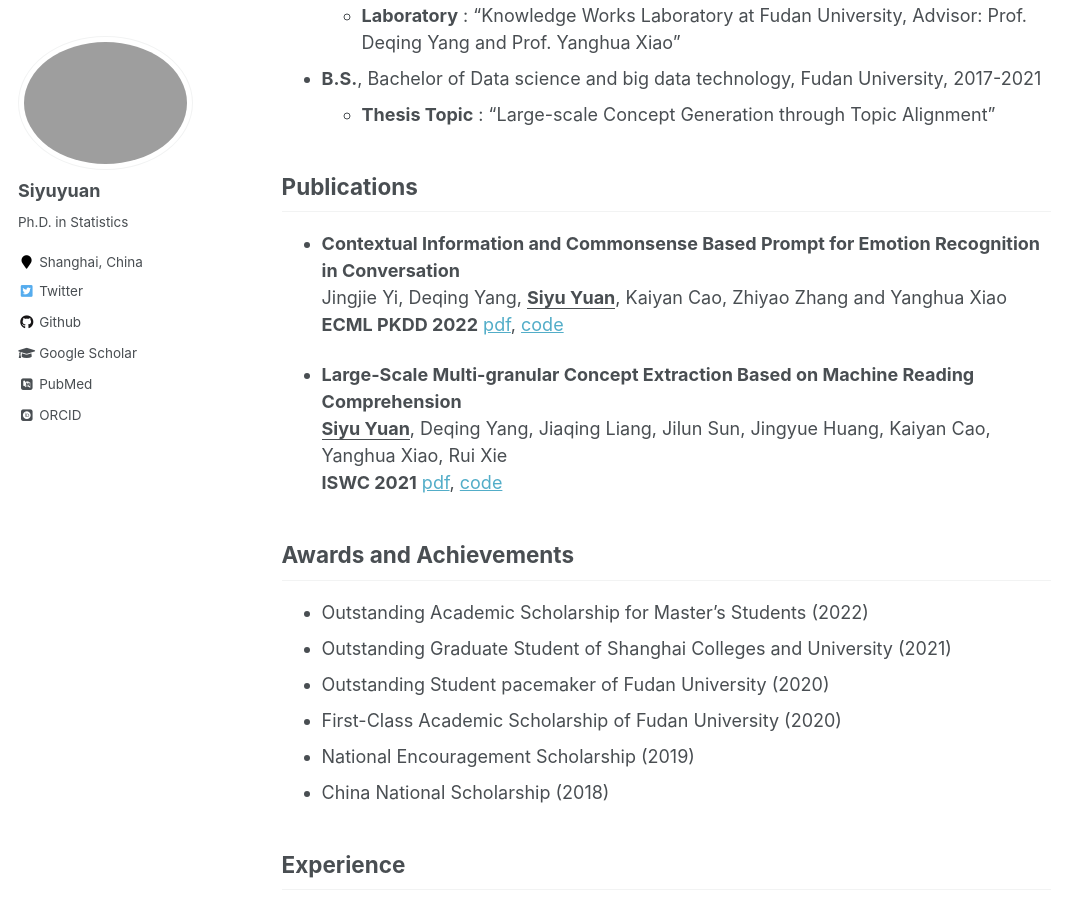
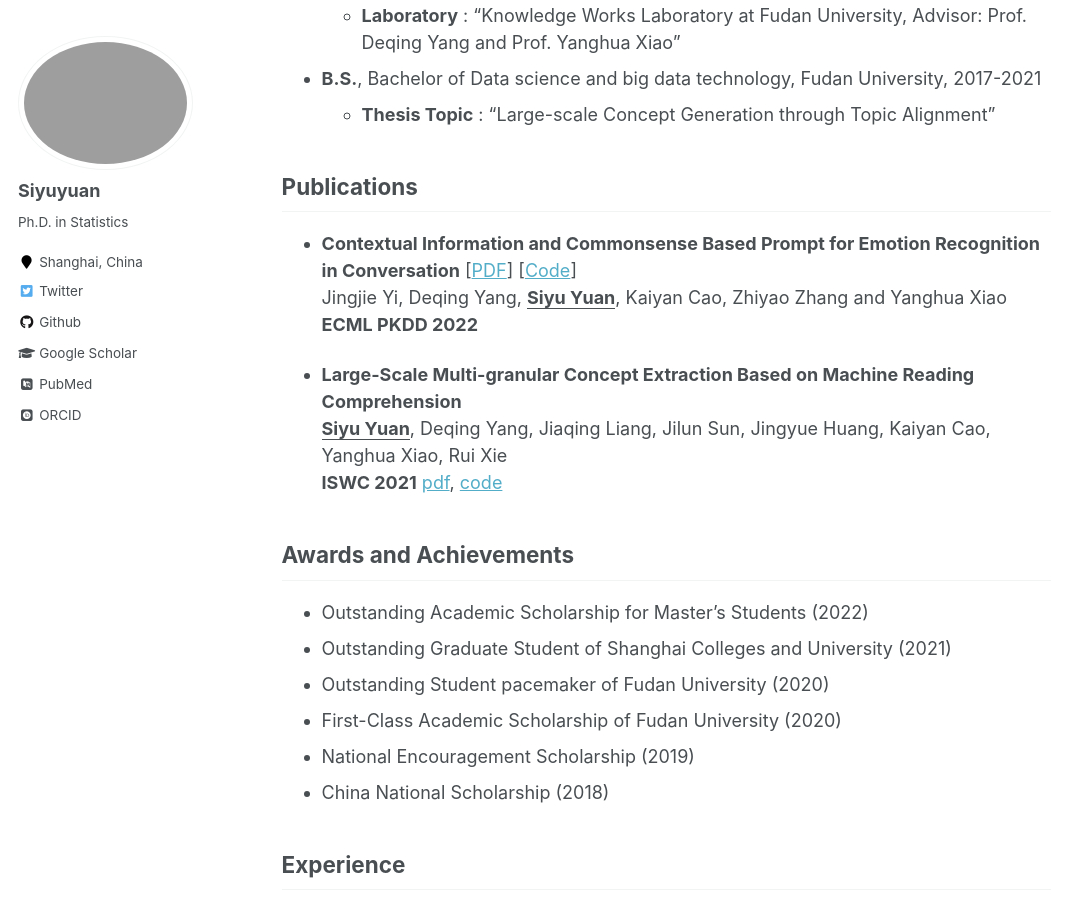
Before and after one commit to siyuyuan/siyuyuan.github.io, a Jekyll site: the page built from _pages/about.md, in a window 1280 px wide and 900 px high, scrolled down 455 px. Shown: the whole window, without its empty margins (0-1085 px from the left). Built offline with Jekyll 4.4.1, drawn with Linux system fonts in a browser that asks for light colours; some web fonts are replaced; part of the change alters nothing that is shown.

```diff
--- a/_pages/about.md
+++ b/_pages/about.md
@@ -21,7 +21,7 @@ This is Siyu Yuan, a Ph.D. student at the School of Data Science in Fudan Univer
 
 ## Publications
 
--   **Contextual Information and Commonsense Based Prompt for Emotion Recognition in Conversation** <br> Jingjie Yi, Deqing Yang, <ins>**Siyu Yuan**</ins>, Kaiyan Cao, Zhiyao Zhang and Yanghua Xiao <br>  **ECML PKDD 2022** [pdf](https://arxiv.org/abs/2207.13254), [code](https://github.com/DeqingYang/CISPER) <br>
+-   **Contextual Information and Commonsense Based Prompt for Emotion Recognition in Conversation** [<a href='https://arxiv.org/abs/2207.13254'>PDF</a>] [<a href='https://github.com/DeqingYang/CISPER'>Code</a>] <br> Jingjie Yi, Deqing Yang, <ins>**Siyu Yuan**</ins>, Kaiyan Cao, Zhiyao Zhang and Yanghua Xiao <br>  **ECML PKDD 2022** <br>
 
 -   **Large-Scale Multi-granular Concept Extraction Based on Machine Reading Comprehension** <br> <ins>**Siyu Yuan**</ins>, Deqing Yang, Jiaqing Liang, Jilun Sun, Jingyue Huang, Kaiyan Cao, Yanghua Xiao, Rui Xie <br> **ISWC 2021** [pdf](https://arxiv.org/abs/2208.14139), [code](https://github.com/fcihraeipnusnacwh/MRC-CE) <br>
 
```
